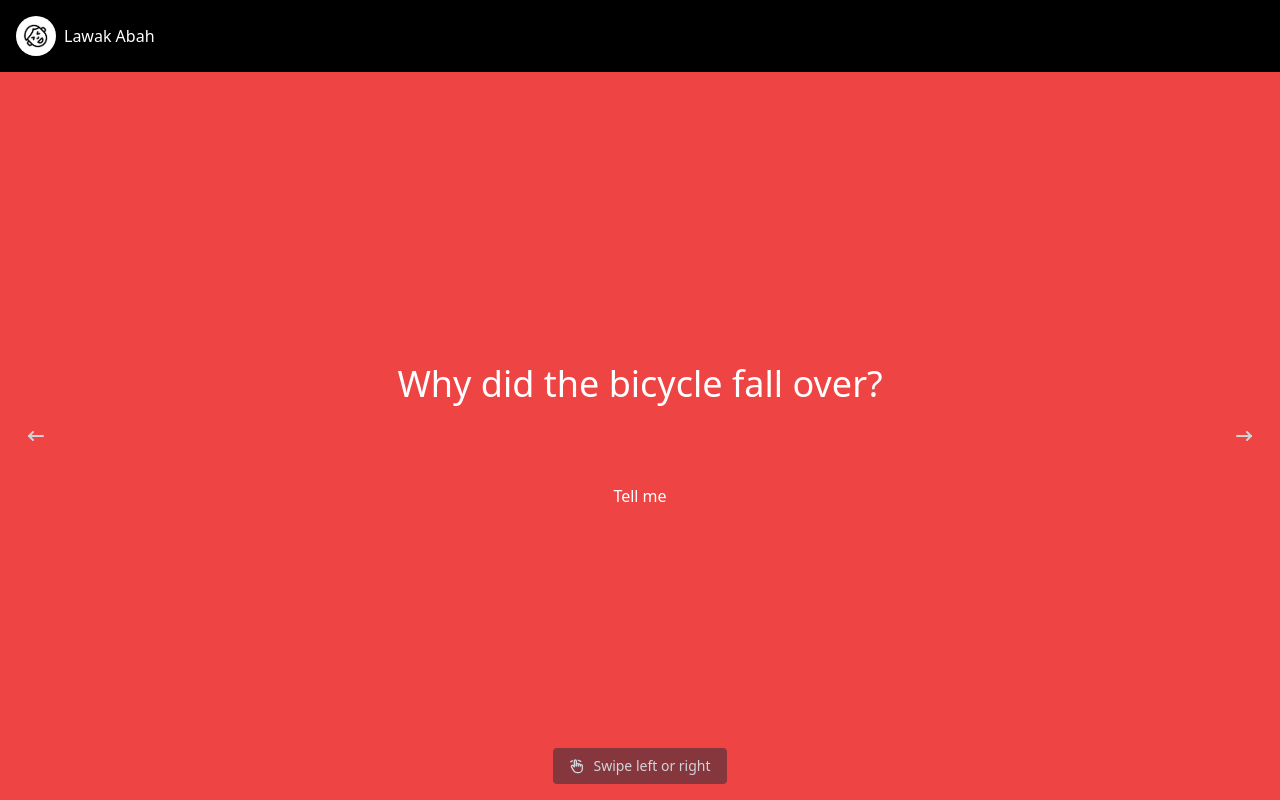
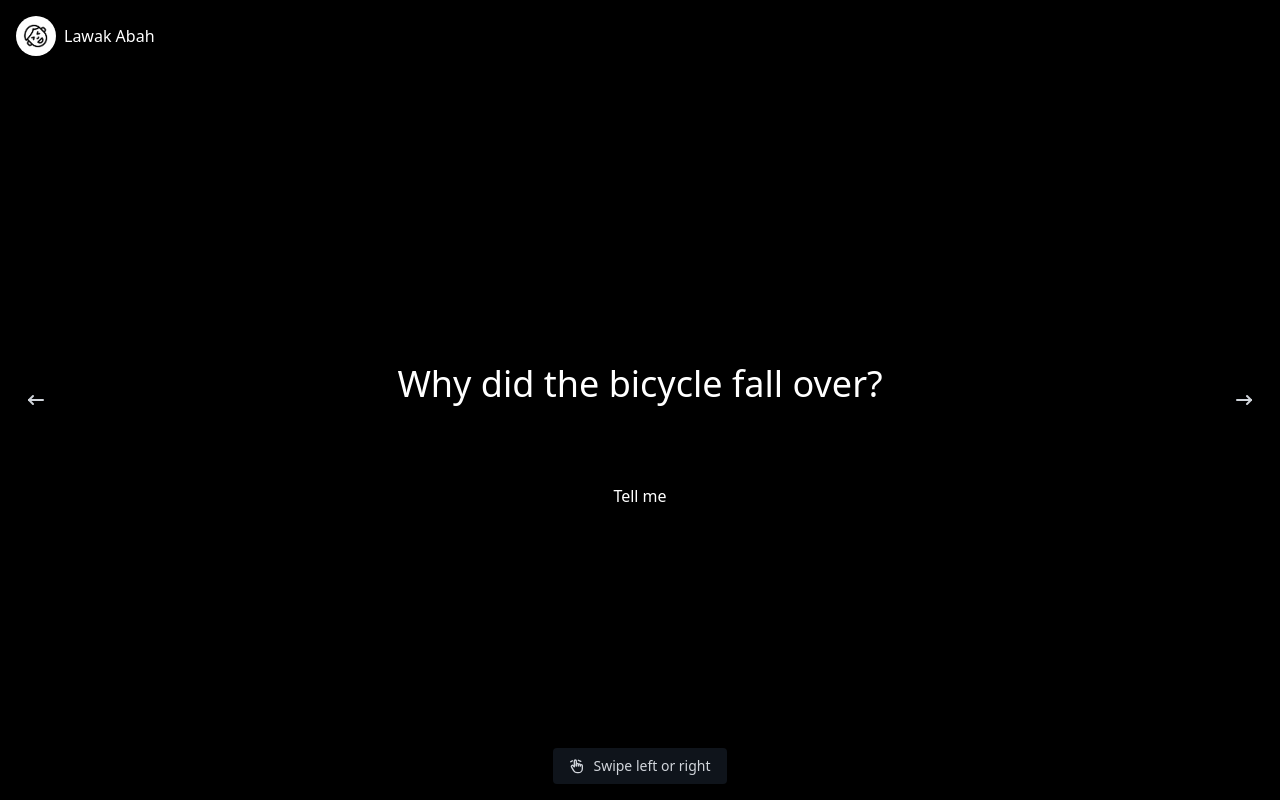
Before and after one commit to ejulfaey/lawak-abah, a Next.js app: page / in a window 1280 px wide. Built offline with nearby package versions, Linux system fonts and the light colour scheme.

Commit message:
good to go

```diff
--- a/components/JokeCard.tsx
+++ b/components/JokeCard.tsx
@@ -61,7 +61,7 @@
                     paginate(-1);
                 }
             }}
-            className="px-6 h-full flex flex-col justify-center items-center bg-red-500"
+            className="px-6 h-full flex flex-col justify-center items-center"
         >
             <h2 className="max-w-md lg:max-w-lg xl:max-w-xl text-3xl text-center lg:text-4xl mb-20">
                 {joke.question}
--- a/pages/index.tsx
+++ b/pages/index.tsx
@@ -44,7 +44,7 @@
           <h1>Lawak Abah</h1>
         </div>
       </header>
-      <main className="relative flex-1 w-screen bg-blue-500">
+      <main className="flex-1">
         <CardContainer page={page} direction={direction} paginate={paginate} />
         <div className="absolute bottom-4 left-0 right-0 flex justify-center">
           <div className="px-4 py-2 flex items-center gap-x-2 bg-gray-800/50 rounded text-gray-300">
```
